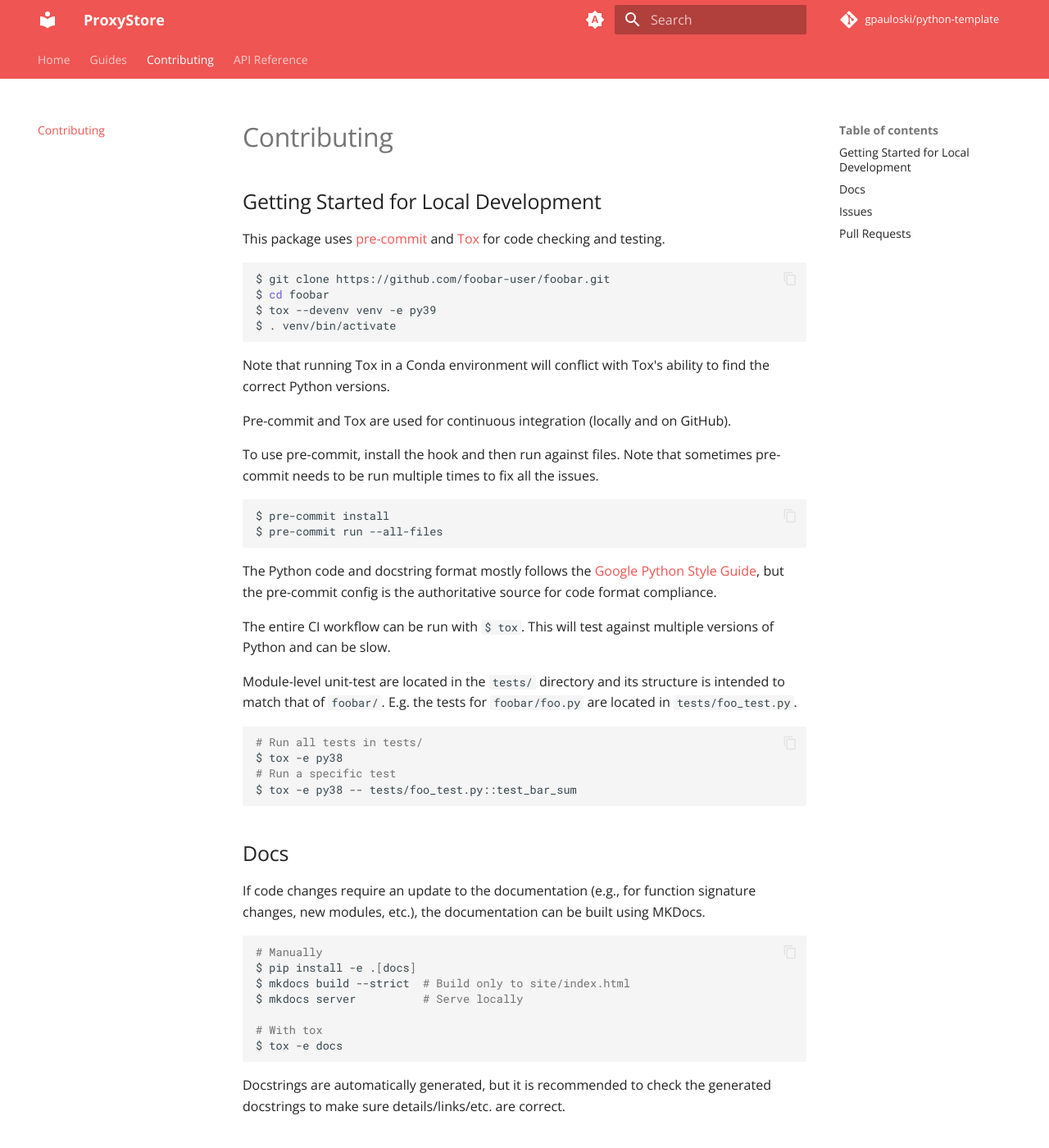
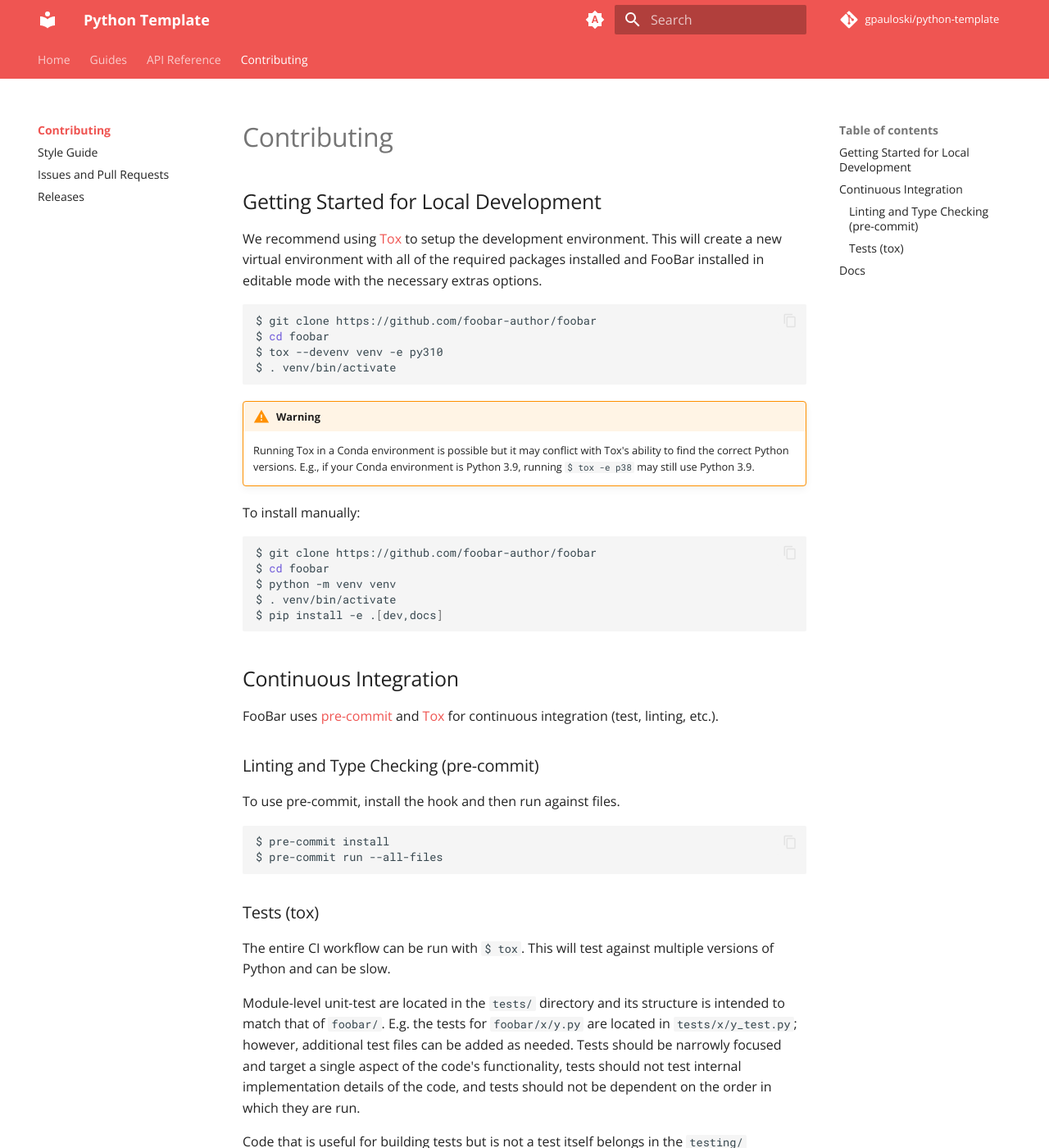
Before and after one commit to gpauloski/python-template, an MkDocs documentation site: the page built from docs/contributing/index.md, in a window 1280 px wide and 1400 px high. Shown: the whole window at 82% size. Built offline with MkDocs 1.6.1 and Material for MkDocs 9.7.7, drawn with Linux system fonts in a browser that asks for light colours; comment, search, counter and statistics services are not loaded; the version menu is left out; some of the changed text lies outside the part shown.

Commit message:
Improve documentation

````diff
--- /dev/null
+++ b/docs/_templates/python/material/docstring/admonition.html
@@ -0,0 +1,5 @@
+{{ log.debug("Rendering admonition") }}
+<details class="{{ section.value.kind }}" open>
+  <summary>{{ section.title|convert_markdown(heading_level, html_id, strip_paragraph=True) }}</summary>
+  {{ section.value.contents|convert_markdown(heading_level, html_id) }}
+</details>
--- a/docs/contributing.md
+++ /dev/null
@@ -1,79 +0,0 @@
-# Contributing
-
-## Getting Started for Local Development
-
-This package uses [pre-commit](https://pre-commit.com/) and [Tox](https://tox.wiki/en/latest/index.html) for code checking and testing.
-
-```bash
-$ git clone https://github.com/foobar-user/foobar.git
-$ cd foobar
-$ tox --devenv venv -e py39
-$ . venv/bin/activate
-```
-
-Note that running Tox in a Conda environment will conflict with Tox's ability to find the correct Python versions.
-
-Pre-commit and Tox are used for continuous integration (locally and on GitHub).
-
-To use pre-commit, install the hook and then run against files.
-Note that sometimes pre-commit needs to be run multiple times to fix all the issues.
-
-```bash
-$ pre-commit install
-$ pre-commit run --all-files
-```
-
-The Python code and docstring format mostly follows the [Google Python Style Guide](https://google.github.io/styleguide/pyguide.html), but the pre-commit config is the authoritative source for code format compliance.
-
-The entire CI workflow can be run with `#!bash $ tox`.
-This will test against multiple versions of Python and can be slow.
-
-Module-level unit-test are located in the `tests/` directory and its structure is intended to match that of `foobar/`.
-E.g. the tests for `foobar/foo.py` are located in `tests/foo_test.py`.
-
-```bash
-# Run all tests in tests/
-$ tox -e py38
-# Run a specific test
-$ tox -e py38 -- tests/foo_test.py::test_bar_sum
-```
-
-## Docs
-
-If code changes require an update to the documentation (e.g., for function
-signature changes, new modules, etc.), the documentation can be built using
-MKDocs.
-
-```bash
-# Manually
-$ pip install -e .[docs]
-$ mkdocs build --strict  # Build only to site/index.html
-$ mkdocs server          # Serve locally
-
-# With tox
-$ tox -e docs
-```
-
-Docstrings are automatically generated, but it is recommended to check the
-generated docstrings to make sure details/links/etc. are correct.
-
-## Issues
-
-We use GitHub issues to report problems, request and track changes, and discuss future ideas.
-
-If you open an issue for a specific problem, please follow the template guides.
-
-## Pull Requests
-
-We use the standard GitHub contribution cycle.
-
-1. Fork the repository and clone to your local machine
-2. Create local changes
-    - Changes should conform to the style and testing guidelines, referenced above.
-    - Commit messages should start with a sentence describing the changes followed by a blank line then a detailed description of what changed and why.
-3. Push commits to your fork
-    - Please squash commits fixing mistakes to keep the git history clean.
-      For example, if commit "b" follows commit "a" and only fixes a small typo from "a", please squash "a" and "b" into a single, correct commit.
-4. Open a pull request in this repository
-    - The pull request should include a description of the motivation for the PR and included changes.
-      A PR template is provided to guide this process.
--- /dev/null
+++ b/docs/contributing/index.md
@@ -0,0 +1,86 @@
+## Getting Started for Local Development
+
+We recommend using [Tox](https://tox.wiki/en/latest/index.html){target=_blank}
+to setup the development environment. This will create a new virtual
+environment with all of the required packages installed
+and FooBar installed in editable mode with the necessary extras options.
+
+```bash
+$ git clone https://github.com/foobar-author/foobar
+$ cd foobar
+$ tox --devenv venv -e py310
+$ . venv/bin/activate
+```
+
+!!! warning
+
+    Running Tox in a Conda environment is possible but it may conflict with
+    Tox's ability to find the correct Python versions. E.g., if your
+    Conda environment is Python 3.9, running `#!bash $ tox -e p38` may still use
+    Python 3.9.
+
+To install manually:
+```bash
+$ git clone https://github.com/foobar-author/foobar
+$ cd foobar
+$ python -m venv venv
+$ . venv/bin/activate
+$ pip install -e .[dev,docs]
+```
+
+## Continuous Integration
+
+FooBar uses [pre-commit](https://pre-commit.com/){target=_blank} and
+[Tox](https://tox.wiki/en/latest/index.html){target=_blank} for continuous integration
+(test, linting, etc.).
+
+### Linting and Type Checking (pre-commit)
+
+To use pre-commit, install the hook and then run against files.
+
+```bash
+$ pre-commit install
+$ pre-commit run --all-files
+```
+
+### Tests (tox)
+
+The entire CI workflow can be run with `#!bash $ tox`.
+This will test against multiple versions of Python and can be slow.
+
+Module-level unit-test are located in the `tests/` directory and its
+structure is intended to match that of `foobar/`.
+E.g. the tests for `foobar/x/y.py` are located in
+`tests/x/y_test.py`; however, additional test files can be added
+as needed. Tests should be narrowly focused and target a single aspect of the
+code's functionality, tests should not test internal implementation details of
+the code, and tests should not be dependent on the order in which they are run.
+
+Code that is useful for building tests but is not a test itself belongs in the
+`testing/` directory.
+
+```bash
+# Run all tests in tests/
+$ tox -e py39
+# Run a specific test
+$ tox -e py39 -- tests/x/y_test.py::test_z
+```
+
+## Docs
+
+If code changes require an update to the documentation (e.g., for function
+signature changes, new modules, etc.), the documentation can be built using
+MKDocs.
+
+```bash
+# Manually
+$ pip install -e .[docs]
+$ mkdocs build --strict  # Build only to site/index.html
+$ mkdocs serve           # Serve locally
+
+# With tox (will only build, does not serve)
+$ tox -e docs
+```
+
+Docstrings are automatically generated, but it is recommended to check the
+generated docstrings to make sure details/links/etc. are correct.
--- /dev/null
+++ b/docs/css/mkdocstrings.css
@@ -0,0 +1,65 @@
+/* Don't capitalize names. */
+h5.doc-heading {
+  text-transform: none !important;
+}
+
+/* Avoid breaking parameters name, etc. in table cells. */
+.doc-contents td code {
+  word-break: normal !important;
+}
+
+/* For pieces of Markdown rendered in table cells. */
+.doc-contents td p {
+  margin-top: 0 !important;
+  margin-bottom: 0 !important;
+}
+
+/* Max width for docstring sections tables. */
+.doc .md-typeset__table,
+.doc .md-typeset__table table {
+  display: table !important;
+  width: 100%;
+}
+.doc .md-typeset__table tr {
+  display: table-row;
+}
+
+/* Avoid line breaks in rendered fields. */
+.field-body p {
+  display: inline;
+}
+
+/* Defaults in Spacy table style. */
+.doc-param-default {
+  float: right;
+}
+
+span.doc.doc-object-name {
+  font-weight: 400;
+  font-family: var(--md-code-font-family);
+}
+
+h2.doc.doc-heading {
+  border-bottom-style: solid;
+  border-color: var(--md-default-fg-color--lighter);
+  border-width: 2px;
+}
+
+h3.doc.doc-heading {
+  border-bottom-style: dashed;
+  border-color: var(--md-default-fg-color--lighter);
+  border-width: 1px;
+}
+
+span.doc.doc-object-name.doc-function-name {
+  font-style: normal;
+}
+
+/*
+div.doc.doc-object.doc-class {
+  border-bottom-style: solid;
+  border-top-style: solid;
+  border-color: var(--md-code-bg-color);
+  border-width: 1px;
+}
+*/
--- a/docs/generate_api.py
+++ b/docs/generate_api.py
@@ -12,7 +12,7 @@ PACKAGE_DIR = 'foobar/'
 for path in sorted(Path(PACKAGE_DIR).rglob('**/*.py')):
     module_path = path.with_suffix('')
     doc_path = path.relative_to(PACKAGE_DIR).with_suffix('.md')
-    full_doc_path = Path('reference', doc_path)
+    full_doc_path = Path('api', doc_path)
 
     parts = tuple(module_path.parts)
     parts = tuple('.'.join(parts[: i + 1]) for i in range(len(parts)))
@@ -31,5 +31,5 @@ for path in sorted(Path(PACKAGE_DIR).rglob('**/*.py')):
 
     mkdocs_gen_files.set_edit_path(full_doc_path, path)
 
-with mkdocs_gen_files.open('reference/SUMMARY.md', 'w') as nav_file:
+with mkdocs_gen_files.open('api/SUMMARY.md', 'w') as nav_file:
     nav_file.writelines(nav.build_literate_nav())
--- a/mkdocs.yml
+++ b/mkdocs.yml
@@ -1,15 +1,12 @@
-site_name: ProxyStore
-site_url: https://proxystore.dev
+site_name: Python Template
+site_url: https://gpauloski.github.io/python-template
 site_author: FooBar Author
 site_description: Documentation for FooBar.
 
 repo_name: gpauloski/python-template
 repo_url: https://github.com/gpauloski/python-template
 
-edit_uri: blob/main/docs/
-
 copyright: Copyright &copy; 2023—Present FooBar Authors
-
 
 theme:
   name: material
@@ -71,6 +68,9 @@ extra:
     default: latest
     provider: mike
 
+extra_css:
+  - css/mkdocstrings.css
+
 markdown_extensions:
   - admonition
   - attr_list
@@ -90,8 +90,8 @@ markdown_extensions:
   - pymdownx.keys
   - pymdownx.magiclink:
       repo_url_shorthand: true
-      user: proxystore
-      repo: proxystore
+      user: foobar-author
+      repo: foobar
   - pymdownx.mark
   - pymdownx.smartsymbols
   - pymdownx.snippets:
@@ -108,14 +108,17 @@ nav:
       - Installation: installation.md
       - Get Started: get-started.md
       - Examples: examples.md
-      - Changelog: https://github.com/gpauloski/python-template/releases
+      - Known Issues: known-issues.md
+      - Changelog (GitHub): https://github.com/gpauloski/python-template/releases
   - Guides:
       - guides/index.md
       - Example: guides/example.md
-  - Contributing: contributing.md
-  - API Reference:
-      - FooBar: reference/
-      - Known Issues: known-issues.md
+  - API Reference: api/
+  - Contributing:
+      - contributing/index.md
+      - Style Guide: contributing/style-guide.md
+      - Issues and Pull Requests: contributing/issues-pull-requests.md
+      - Releases: contributing/releases.md
 
 plugins:
   - gen-files:
@@ -124,6 +127,8 @@ plugins:
   - literate-nav:
       nav_file: SUMMARY.md
   - mkdocstrings:
+      custom_templates: docs/_templates
+      enable_inventory: true
       handlers:
         python:
           setup_commands:
````
Also changed, not shown: docs/_templates/python/material/function.html (added, +74 -0 lines), docs/_templates/python/material/module.html (added, +67 -0 lines), docs/contributing/issues-pull-requests.md (added, +36 -0 lines), docs/contributing/releases.md (added, +33 -0 lines), docs/contributing/style-guide.md (added, +22 -0 lines), docs/get-started.md (+1 -1 lines).
